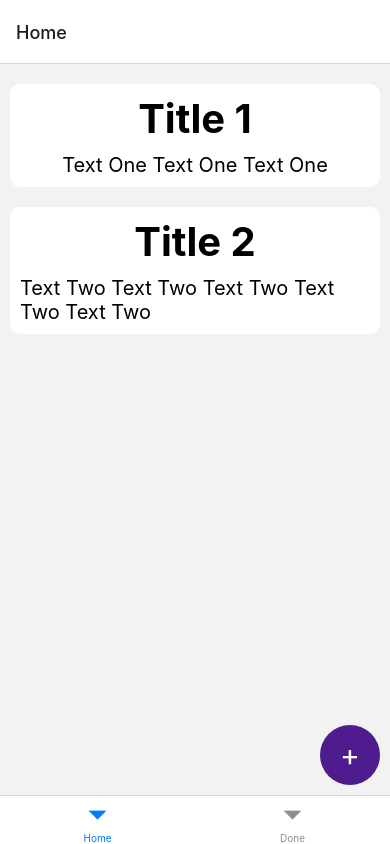
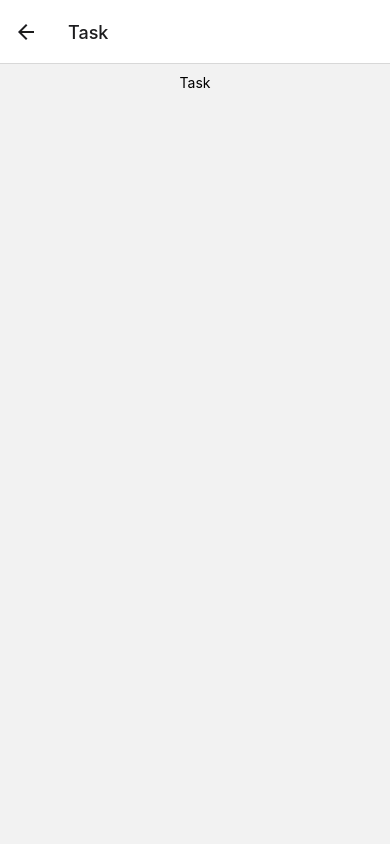
Before and after one commit to RozhinaNadya/todo-list, a React Native app: screen /Task in a window 390 px wide. Built offline with nearby package versions, Linux system fonts and the light colour scheme.

Commit message:
new Task screen, Store, navigation to the Task screen

```diff
--- a/App.js
+++ b/App.js
@@ -2,26 +2,34 @@ import React from 'react';
 import { StyleSheet } from 'react-native';
 import { NavigationContainer } from '@react-navigation/native';
 import { createBottomTabNavigator } from '@react-navigation/bottom-tabs';
+import { createStackNavigator } from '@react-navigation/stack';
 import Home from './screens/Home';
 import Done from './screens/Done';
+import Task from './screens/Task';
+import { Provider } from 'react-redux';
+import { Store } from './redux/store';
 
 const Tab = createBottomTabNavigator();
+const RootStack = createStackNavigator();
+
+const MainTabs = () => (
+  <Tab.Navigator>
+    <Tab.Screen name='Home' component={Home} />
+    <Tab.Screen name='Done' component={Done} />
+  </Tab.Navigator>
+);
 
 export default function App() {
   return (
-    <NavigationContainer>
-      <Tab.Navigator>
-      <Tab.Screen
-      name='Home'
-      component={Home}
-      />
-      <Tab.Screen
-      name='Done'
-      component={Done}
-      />
-      </Tab.Navigator>
-    </NavigationContainer>
-  )
+    <Provider store={Store}>
+      <NavigationContainer>
+        <RootStack.Navigator>
+          <RootStack.Screen name="Main" component={MainTabs} />
+          <RootStack.Screen name="Task" component={Task} />
+        </RootStack.Navigator>
+      </NavigationContainer>
+    </Provider>
+  );
 }
 
 const styles = StyleSheet.create({
--- /dev/null
+++ b/redux/actions.js
@@ -0,0 +1,16 @@
+export const SET_TASKS = 'SET_TASKS';
+export const SET_TASK_ID = 'SET_TASK_ID';
+
+export const setTasks = tasks => dispatch => {
+    dispatch({
+        type: SET_TASKS,
+        payload: tasks,
+    });
+};
+
+export const setTaskID = taskID => dispatch => {
+    dispatch({
+        type: SET_TASK_ID,
+        payload: taskID,
+    });
+};
--- /dev/null
+++ b/redux/reducers.js
@@ -0,0 +1,19 @@
+import { SET_TASKS, SET_TASK_ID } from './actions';
+
+const initialState = {
+    tasks: [],
+    taskID: 1,
+}
+
+function taskReducer(state = initialState, action) {
+    switch (action.type) {
+        case SET_TASKS:
+            return { ...state, tasks: action.payload };
+        case SET_TASK_ID:
+            return { ...state, taskID: action.payload };
+        default:
+            return state;
+    }
+}
+
+export default taskReducer;
--- /dev/null
+++ b/redux/store.js
@@ -0,0 +1,13 @@
+// import { createStore, combineReducers, applyMiddleware } from 'redux';
+// import thunk from 'redux-thunk';
+// import taskReducer from './reducers';
+
+// const rootReducer = combineReducers({ taskReducer });
+
+// export const Store = createStore(rootReducer, applyMiddleware(thunk));
+import { configureStore } from '@reduxjs/toolkit';
+import rootReducer from './reducers'; // Assuming you have a combined reducer
+
+const Store = configureStore({ reducer: rootReducer });
+
+export { Store };
--- a/screens/Home.js
+++ b/screens/Home.js
@@ -10,7 +10,7 @@ import {
 export default function Home({ navigation }) {
 
     const onPressNewTask = () => {
-        navigation.navigate('Done');
+        navigation.navigate('Task');
     }
 
     const [tasks, setTasks] = useState([
--- /dev/null
+++ b/screens/Task.js
@@ -0,0 +1,18 @@
+import React from "react";
+import { StyleSheet, Text, View } from "react-native";
+
+export default function Task() {
+    return(
+        <View style={styles.body}>
+            <Text>Task</Text>
+        </View>
+    )
+}
+
+const styles = StyleSheet.create({
+    body: {
+        flex: 1,
+        alignItems: 'center',
+        padding: 10
+    }
+})
--- /dev/null
+++ b/tsconfig.json
@@ -0,0 +1,4 @@
+{
+  "compilerOptions": {},
+  "extends": "expo/tsconfig.base"
+}
```
Also changed, not shown: package.json (+7 -1 lines), 1 other file (tests, documents, lock files or other folders).
